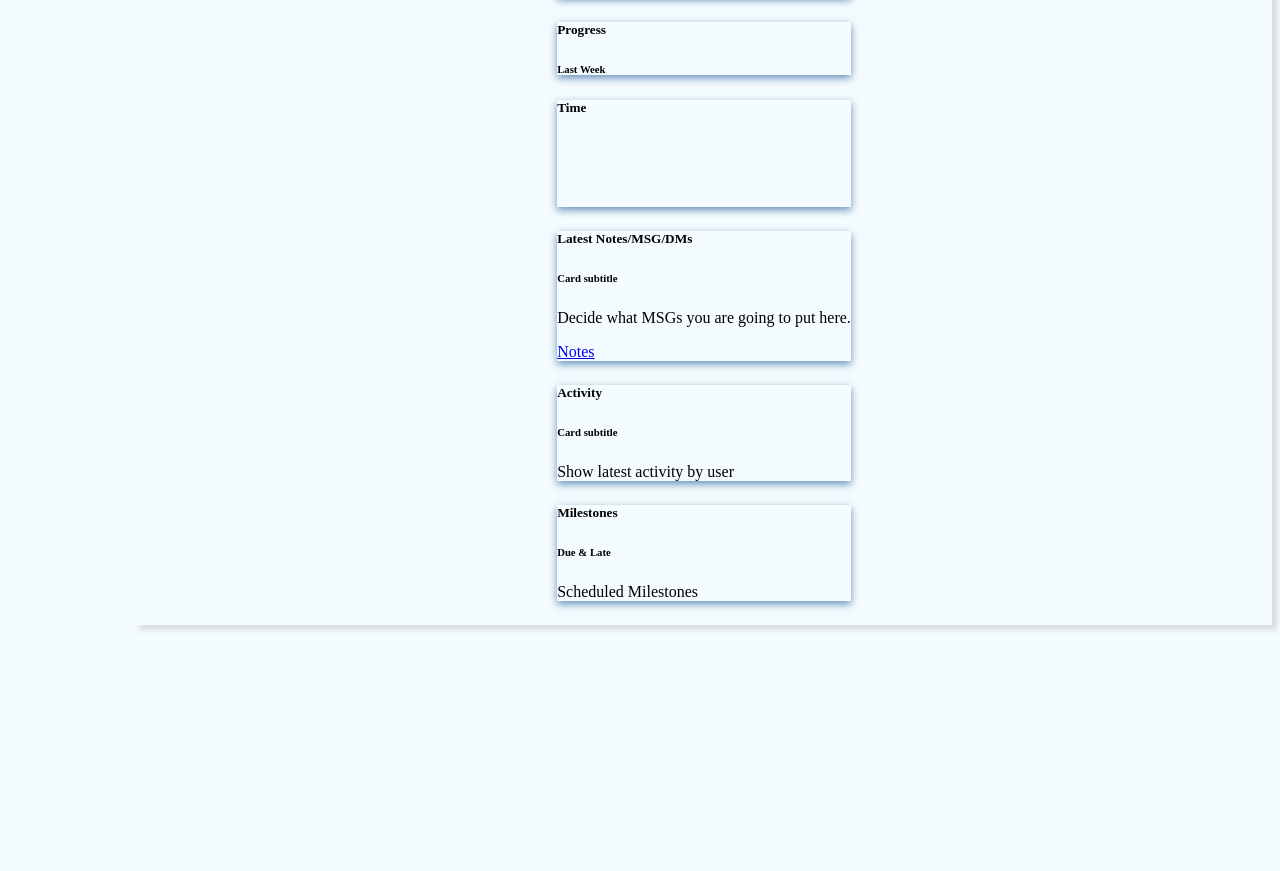
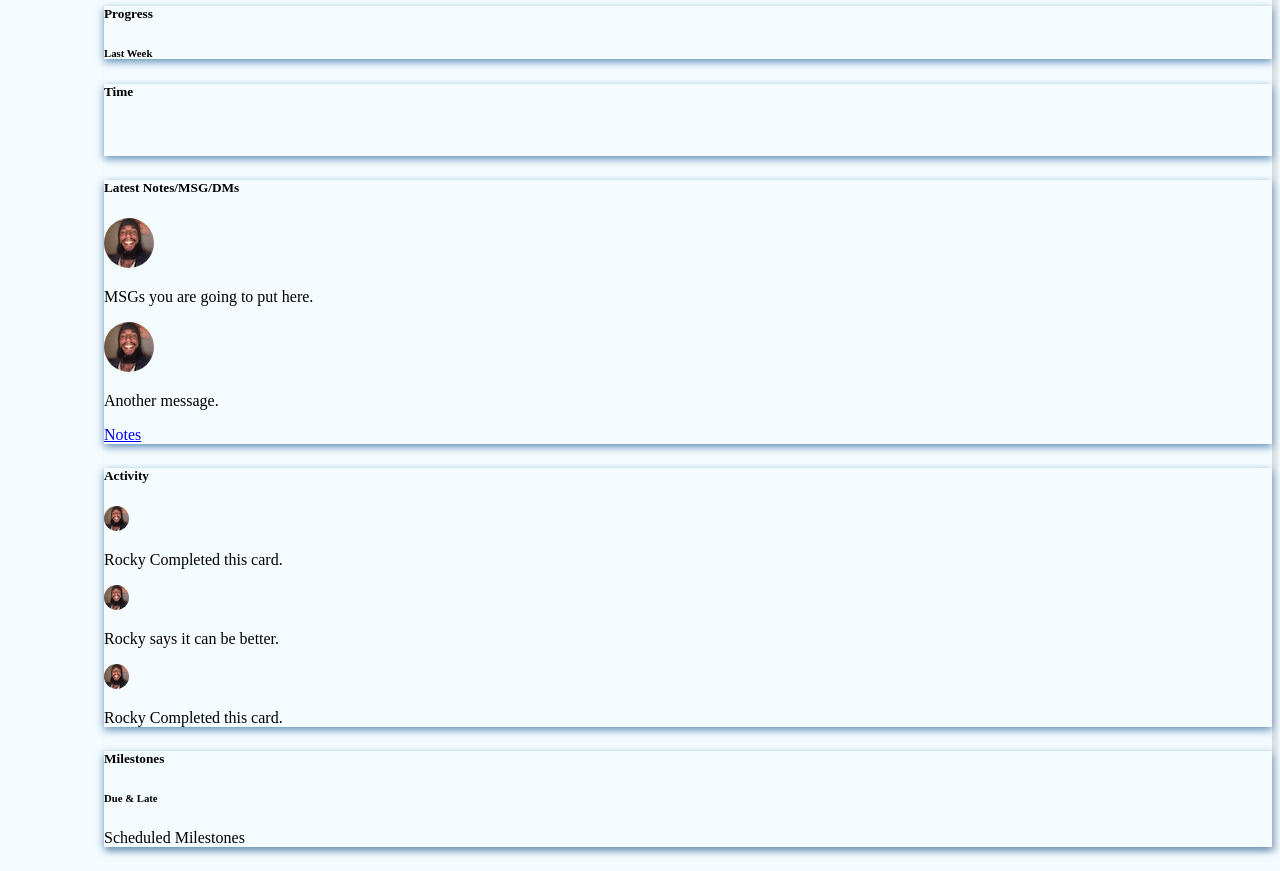
Before and after one commit to rodriquesperry/Artifact, a website with bundled scripts: page index.html in a window 1280 px wide. Shown: the part 860-1731 px from the top of the page. Before the commit the page ends 1501 px from the top, so only its background shows below. Built offline with nearby package versions, Linux system fonts and the light colour scheme; files whose address does not match are found by name.

Commit message:
Update Dashboard Card Notes and Activity

```diff
--- a/css/styles.css
+++ b/css/styles.css
@@ -31,12 +31,6 @@ body {
 .dashboard {
     box-shadow: .3rem .3rem .3rem .1rem #82878b41;
     margin: 1rem 0 ;
-    /* background-color: rgba(83, 131, 179, 0.07); */
-    justify-content: center;
-    align-items: center;
-    display: flex;
-
-
 }
 
 .page-header {
@@ -52,6 +46,10 @@ body {
 
 .chart-container {
     position: relative;
+}
+
+#notes {
+    display: block;
 }
 
 .nav-pills {
@@ -121,7 +119,7 @@ body {
 }
 
 .tasks-tab-card {
-    padding: 1rem 0rem 0;
+    padding: 1rem 0 0;
 }
 
 .taskText {
@@ -177,8 +175,6 @@ body {
     flex-direction: column;
     overflow: hidden;
     background-color: rgba(83, 131, 179, 0.07);
-
-
 }
 
 .canvasTitle {
@@ -212,9 +208,32 @@ body {
 
 }
 
+.profilePic {
+    border-radius: 100%;
+}
+
+.profilePics {
+    position: relative;
+    margin-bottom: 5rem;
+}
+
+#profilePic1 {
+    position: absolute;
+}
+
+#profilePic2 {
+    position: absolute;
+    margin-left: 2.5rem;
+}
+
+#profilePic3 {
+    position: absolute;
+    margin-left: 4.5rem;
+}
+
 @media screen and (min-width: 992px) {
     .container-main {
-        padding-left: 8rem;
+        padding-left: 6rem;
 
 
     }
@@ -230,18 +249,21 @@ body {
         background: #f8f9fa;
         max-width: 8vw;
     }
+
 }
 
 @media screen (min-width: 1200px) {
     .container-main .main {
         max-width: 1140px;
     }
+
 }
 
 @media (min-width: 992px) {
     .container-main .main{
         max-width: 960px;
     }
+
 }
 
 @media screen (min-width: 768px) {
--- a/index.html
+++ b/index.html
@@ -211,7 +211,7 @@
   <div class="container container-main">
     <div class="row justify-content-center">
       <div class="container dashboard">
-        <div class="row align-items-center">
+        <div class="row">
           <div class="col-lg-11 col-xl-12">
             <div>
               <div class="col page-header">
@@ -254,7 +254,7 @@
                     <div class="card-body" id="timeGraph">
                       <h5 class="card-title">Time</h5>
                       <div class="chart-container">
-                        <canvas id="timeChart" width="200" height="65"></canvas>
+                        <canvas id="timeChart" width="100" height="30"></canvas>
                       </div>
                     </div>
                   </div>
@@ -263,18 +263,24 @@
                   <div class="card">
                     <div class="card-body" id="notes">
                       <h5 class="card-title">Latest Notes/MSG/DMs</h5>
-                      <h6 class="card-subtitle mb-2 text-muted">Card subtitle</h6>
-                      <p class="card-text">Decide what MSGs you are going to put here.</p>
-                      <a href="/work.html" class="card-link">Notes</a>
+                      <img src="images/profile-pic2-thumbnail.png" alt="Profile picture" class="profilePic img-thumbnail float-left mr-2">
+                      <p class="card-text">MSGs you are going to put here.</p>
+                      <img src="images/profile-pic2-thumbnail.png" alt="Profile picture" class="profilePic img-thumbnail float-left mr-2">
+                      <p class="card-text">Another message.</p>
                     </div>
+                    <a href="/work.html" class="card-link d-flex justify-content-end mr-3">Notes</a>
                   </div>
                 </div>
                 <div class="col-sm-12 col-md-4">
                   <div class="card">
                     <div class="card-body">
                       <h5 class="card-title">Activity</h5>
-                      <h6 class="card-subtitle mb-2 text-muted">Card subtitle</h6>
-                      <p class="card-text">Show latest activity by user</p>
+                      <img src="images/activityPic.png" alt="Profile picture" class="profilePic img-thumbnail float-left mr-2">
+                      <p class="">Rocky Completed this card.</p>
+                      <img src="images/activityPic.png" alt="Profile picture" class="profilePic img-thumbnail float-left mr-2">
+                      <p class="">Rocky says it can be better.</p>
+                      <img src="images/activityPic.png" alt="Profile picture" class="profilePic img-thumbnail float-left mr-2">
+                      <p class="">Rocky Completed this card.</p>
                     </div>
                   </div>
                 </div>
--- a/js/index.js
+++ b/js/index.js
@@ -97,7 +97,7 @@ Circles.create({
   width:               5,
   text:                function(value){return value + '%';},
   colors:              ['#bedcfa', '#0098ef'],
-  duration:            900,
+  duration:            1500,
   wrpClass:            'circles-wrp',
   textClass:           'circles-text',
   valueStrokeClass:    'circles-valueStroke',
@@ -114,7 +114,7 @@ Circles.create({
   width:               5,
   text:                function(value){return value + '%';},
   colors:              ['#d1ffa2', '#54e346'],
-  duration:            900,
+  duration:            1500,
   wrpClass:            'circles-wrp',
   textClass:           'circles-text',
   valueStrokeClass:    'circles-valueStroke',
@@ -131,7 +131,7 @@ let timeChart = new Chart(ctx, {
       labels: ['Sunday', 'Monday', 'Tuesday', 'Wednesday', 'Thursday', 'Friday', 'Saturday'],
       datasets: [{
           label: 'hours worked',
-          data: [0, 12, 3, 5, 2, 3, 6],
+          data: [0, 12, 3, 5, 2, 3,],
           backgroundColor: [
               'rgba(255, 99, 132, 0.2)',
               'rgba(54, 162, 235, 0.2)',
```
Also changed, not shown: work.html (+19 -9 lines), images/activityPic.png (added), images/profile-pic-thumbnail.jpeg (added), images/profile-pic.jpg (added), images/profile-pic2-thumbnail.png (added), 1 other file.
